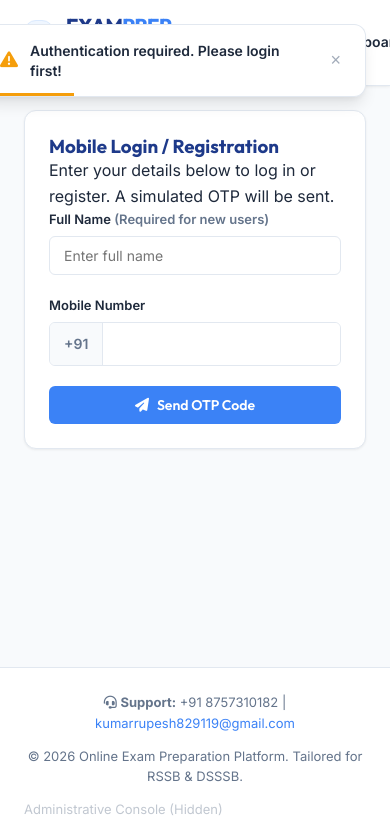
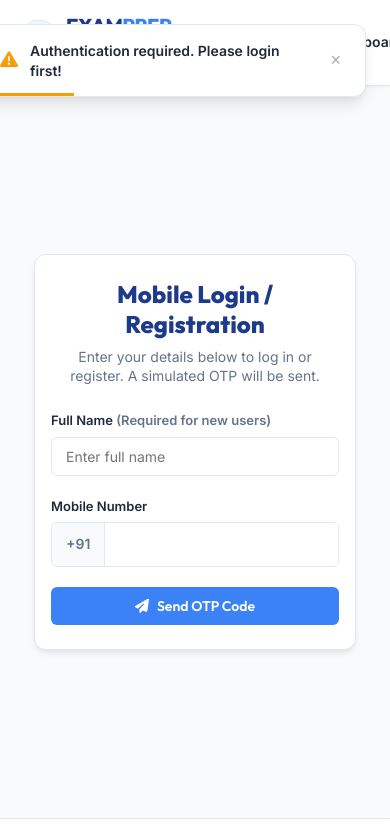
Before and after one commit to Rupesh87573/exam-prep-platform, a website: page public/index.html in a window 390 px wide. Both pictures are taken after a click on the link "Dashboard". Shown: the top 840 px of the page. Drawn offline with nearby package versions, Linux system fonts and the light colour scheme; no server answers.

Commit message:
Center login card and optimize it for mobile screens

```diff
--- a/public/css/theme.css
+++ b/public/css/theme.css
@@ -769,3 +769,54 @@ h1, h2, h3, h4, h5, h6 {
     width: 0%;
   }
 }
+
+/* ==================== AUTH / LOGIN VIEW LAYOUT ==================== */
+.auth-card-container {
+  display: flex;
+  justify-content: center;
+  align-items: center;
+  min-height: calc(100vh - 180px); /* Center vertically minus header/footer heights */
+  padding: 40px 0;
+  width: 100%;
+}
+
+.auth-card {
+  max-width: 450px;
+  width: 100%;
+  margin: 0 auto;
+  padding: 32px;
+  box-shadow: var(--shadow-lg);
+  border-radius: var(--radius-md);
+  border: 1.5px solid var(--color-border);
+  background-color: var(--color-white);
+  animation: slideUp var(--transition-normal);
+}
+
+.auth-header {
+  text-align: center;
+  margin-bottom: 24px;
+}
+
+.auth-header h3 {
+  font-size: 24px;
+  font-weight: 800;
+  margin-bottom: 8px;
+}
+
+.auth-header p {
+  color: var(--color-text-muted);
+  font-size: 14px;
+  line-height: 1.4;
+}
+
+/* Mobile responsive adjustments */
+@media (max-width: 576px) {
+  .auth-card-container {
+    min-height: calc(100vh - 160px);
+    padding: 10px;
+  }
+  .auth-card {
+    padding: 24px 16px;
+    box-shadow: var(--shadow-md);
+  }
+}
```
